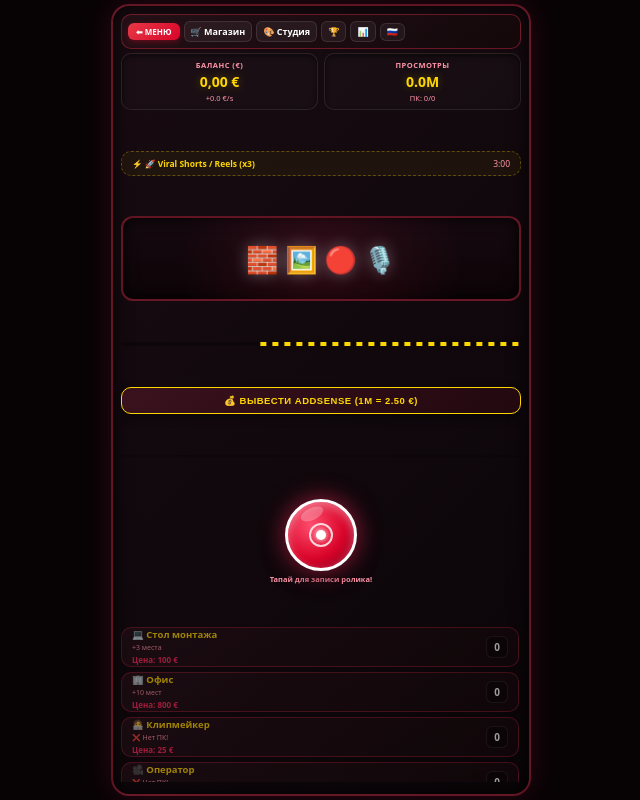
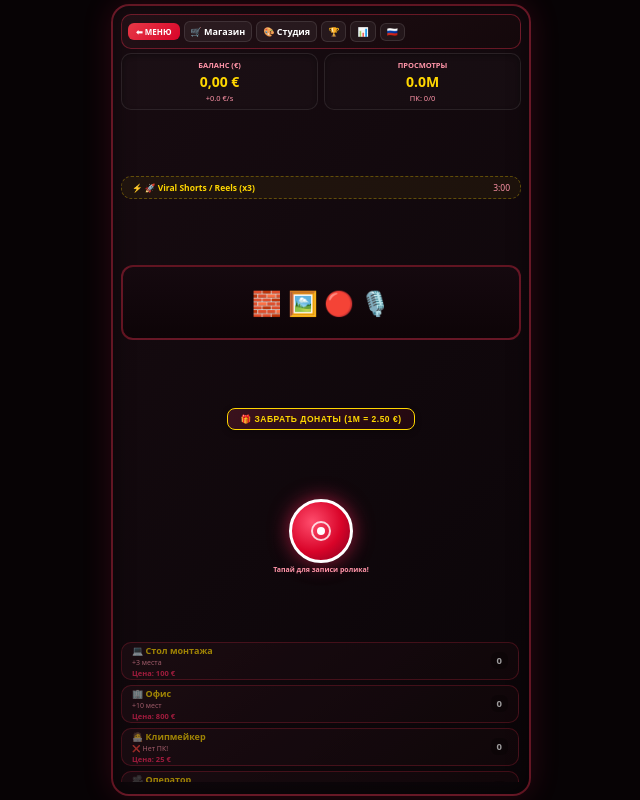
Before and after one commit to FREEzzzGames/-ube-Empire-, a plain HTML site: page game.html in a window 1280 px wide. Shown: the whole page, without its empty margins (319-959 px from the left). Drawn offline with Linux system fonts and the light colour scheme.

Commit message:
Refactor game.html for improved styling and functionality

```diff
--- a/game.html
+++ b/game.html
@@ -15,6 +15,23 @@
   --txt:#fff;
   --sub:#ff94a8;
 }
+[data-theme="rose"]{
+  --bg:#1a0812;
+  --p-bg:linear-gradient(135deg, rgba(40,15,30,0.95), rgba(20,8,15,0.98));
+  --b-col:rgba(255,100,150,0.4);
+  --acc:#ff477e;
+  --t-col:#ffdd33;
+}
+[data-theme="light"]{
+  --bg:#f0f2f5;
+  --p-bg:linear-gradient(135deg, rgba(255,255,255,0.95), rgba(240,242,245,0.98));
+  --b-col:rgba(200,50,80,0.25);
+  --acc:#d90429;
+  --t-col:#b8860b;
+  --btn:linear-gradient(145deg, #ffffff, #e6e8eb);
+  --txt:#1a1a1a;
+  --sub:#666666;
+}
 *{box-sizing:border-box;-webkit-tap-highlight-color:transparent;}
 html,body{margin:0;width:100%;height:100%;background:var(--bg);color:var(--txt);font-family:system-ui,-apple-system,sans-serif;overflow:hidden;}
 body{padding:4px;display:flex;justify-content:center;align-items:center;position:fixed;inset:0;}
@@ -23,74 +40,73 @@ body{padding:4px;display:flex;justify-content:center;align-items:center;position
   width:100%;height:100%;max-width:420px;max-height:100vh;
   display:flex;flex-direction:column;justify-content:space-between;
   padding:8px;background:var(--p-bg);border:2px solid var(--b-col);
-  border-radius:18px;box-shadow:0 0 30px rgba(255,42,95,0.15), inset 0 0 20px rgba(0,0,0,0.8);
+  border-radius:18px;box-shadow:0 0 30px rgba(255,42,95,0.15), inset 0 0 20px rgba(0,0,0,0.5);
   position:relative;backdrop-filter:blur(10px);
 }
 
 .hdr{display:flex;justify-content:space-between;align-items:center;padding:6px;background:var(--btn);border:1px solid var(--b-col);border-radius:10px;font-size:10px;}
-.hb{background:linear-gradient(135deg,#e63946,#d90429);border:none;color:#fff;padding:3px 8px;border-radius:6px;font-size:8px;text-decoration:none;font-weight:700;box-shadow:0 2px 6px rgba(213,4,41,0.4);}
+.hb{background:linear-gradient(135deg,#e63946,#d90429);border:none;color:#fff;padding:3px 8px;border-radius:6px;font-size:8px;text-decoration:none;font-weight:700;}
 .nb{background:rgba(255,255,255,0.05);border:1px solid rgba(255,255,255,0.1);color:var(--txt);padding:3px 6px;border-radius:6px;font-size:9px;text-decoration:none;font-weight:600;position:relative;display:flex;align-items:center;gap:3px;}
 .dot{position:absolute;top:2px;right:2px;width:7px;height:7px;background:#ff3b30;border-radius:50%;box-shadow:0 0 8px #ff3b30;display:none;}
 
 .body{flex-grow:1;display:flex;flex-direction:column;align-items:center;justify-content:space-between;gap:6px;overflow:hidden;padding:4px 0;}
 
 .row{display:flex;gap:6px;width:100%;}
-.box{flex:1;background:rgba(255,255,255,0.02);border:1px solid rgba(255,255,255,0.08);border-radius:10px;padding:6px;text-align:center;box-shadow:inset 0 2px 5px rgba(0,0,0,0.5);}
-.bt{font-size:7.5px;color:var(--sub);text-transform:uppercase;font-weight:700;letter-spacing:0.5px;}
-.bv{font-size:14px;font-weight:800;color:var(--t-col);margin-top:2px;text-shadow:0 0 10px rgba(255,215,0,0.3);}
+.box{flex:1;background:rgba(255,255,255,0.02);border:1px solid rgba(255,255,255,0.08);border-radius:10px;padding:6px;text-align:center;box-shadow:inset 0 2px 5px rgba(0,0,0,0.3);}
+.bt{font-size:7.5px;color:var(--sub);text-transform:uppercase;font-weight:700;}
+.bv{font-size:14px;font-weight:800;color:var(--t-col);margin-top:2px;}
 .bs{font-size:7.5px;color:var(--sub);margin-top:2px;}
 
-.tr{background:rgba(255,215,0,0.05);border:1px dashed rgba(255,215,0,0.3);border-radius:10px;padding:6px 10px;width:100%;display:flex;justify-content:space-between;font-size:8.5px;align-items:center;}
+.tr{background:rgba(255,215,0,0.05);border:1px dashed rgba(255,215,0,0.3);border-radius:10px;padding:5px 10px;width:100%;display:flex;justify-content:space-between;font-size:8.5px;align-items:center;}
 
-/* Графическая визуализация студии */
 .studio-screen{
-  width:100%;height:85px;background:linear-gradient(180deg,#15090f,#0d0407);
+  width:100%;height:75px;background:linear-gradient(180deg,#15090f,#0d0407);
   border:2px solid var(--b-col);border-radius:12px;display:flex;flex-direction:column;
   align-items:center;justify-content:center;position:relative;overflow:hidden;
-  box-shadow:inset 0 0 15px rgba(0,0,0,0.9);
 }
-.studio-elements{font-size:26px;filter:drop-shadow(0 0 8px rgba(255,255,255,0.3));z-index:2;display:flex;gap:8px;align-items:center;}
-.studio-bg-effect{position:absolute;inset:0;background:radial-gradient(circle at center, rgba(255,42,95,0.12) 0%, transparent 70%);z-index:1;}
+.studio-elements{font-size:24px;z-index:2;display:flex;gap:8px;align-items:center;}
 
-.sbtn{width:100%;background:linear-gradient(135deg,#3a121d,#22080f);border:1px solid var(--t-col);border-radius:10px;padding:7px;color:var(--t-col);font-size:9.5px;font-weight:800;cursor:pointer;box-shadow:0 4px 10px rgba(0,0,0,0.4);letter-spacing:0.5px;}
+/* Компактная кнопка «Забрать донаты» */
+.sbtn{
+  width:auto;min-width:180px;background:linear-gradient(135deg,#3a121d,#22080f);
+  border:1px solid var(--t-col);border-radius:8px;padding:5px 12px;
+  color:var(--t-col);font-size:8.5px;font-weight:800;cursor:pointer;
+  box-shadow:0 2px 6px rgba(0,0,0,0.3);letter-spacing:0.5px;margin:1px auto;
+}
 
-/* Настоящая графическая кнопка записи (Красивый глянцевый мак-стиль / студийная линза) */
-.clicker-container{display:flex;flex-direction:column;align-items:center;gap:3px;margin:2px 0;}
+.clicker-container{display:flex;flex-direction:column;align-items:center;gap:2px;margin:2px 0;}
 .clicker{
-  width:72px;height:72px;
+  width:64px;height:64px;
   background:radial-gradient(circle at 35% 35%, #ff4d6d 0%, #d90429 55%, #800020 100%);
   border:3px solid #fff;border-radius:50%;
-  display:flex;justify-content:center;align-items:center;
-  cursor:pointer;user-select:none;
-  box-shadow:0 0 25px var(--acc-glow), 0 8px 20px rgba(0,0,0,0.6), inset 0 4px 10px rgba(255,255,255,0.4);
-  transition:transform 0.08s cubic-bezier(0.175, 0.885, 0.32, 1.27), box-shadow 0.08s;
-  position:relative;
+  display:flex;justify-content:center;align-items:center;cursor:pointer;user-select:none;
+  box-shadow:0 0 20px var(--acc-glow), 0 6px 15px rgba(0,0,0,0.4);
+  transition:transform 0.08s;
 }
-.clicker:active{transform:scale(0.91);box-shadow:0 0 12px var(--acc-glow), 0 3px 10px rgba(0,0,0,0.6), inset 0 2px 5px rgba(0,0,0,0.4);}
-.clicker::after{content:'';position:absolute;top:6px;left:12px;width:24px;height:12px;background:rgba(255,255,255,0.25);border-radius:50%;transform:rotate(-25deg);}
+.clicker:active{transform:scale(0.91);}
 
-.list{width:100%;display:flex;flex-direction:column;gap:5px;max-height:155px;overflow-y:auto;padding-right:2px;}
-.card{display:flex;justify-content:space-between;align-items:center;background:var(--btn);border:1px solid var(--b-col);border-radius:10px;padding:6px 10px;font-size:9.5px;cursor:pointer;min-height:40px;text-align:left;box-shadow:0 2px 5px rgba(0,0,0,0.2);}
-.card:hover{border-color:var(--acc);background:linear-gradient(145deg, #2d141c, #190a0f);}
-.cn{color:var(--t-col);font-weight:700;font-size:9.5px;}
-.cd{font-size:7px;color:var(--sub);margin-top:1px;}
-.cc{color:var(--acc);font-weight:700;font-size:8px;margin-top:1px;}
-.cnt{font-size:10px;font-weight:800;background:rgba(0,0,0,0.4);padding:3px 7px;border-radius:6px;border:1px solid rgba(255,255,255,0.1);color:#fff;}
+.list{width:100%;display:flex;flex-direction:column;gap:5px;max-height:140px;overflow-y:auto;padding-right:2px;}
+.card{display:flex;justify-content:space-between;align-items:center;background:var(--btn);border:1px solid var(--b-col);border-radius:10px;padding:5px 10px;font-size:9.5px;cursor:pointer;min-height:38px;text-align:left;}
+.card:hover{border-color:var(--acc);}
+.cn{color:var(--t-col);font-weight:700;font-size:9px;}
+.cd{font-size:7px;color:var(--sub);}
+.cc{color:var(--acc);font-weight:700;font-size:7.5px;}
+.cnt{font-size:9.5px;font-weight:800;background:rgba(0,0,0,0.3);padding:2px 6px;border-radius:6px;}
 
-@keyframes pop{0%{transform:translateY(0) scale(1);opacity:1;}100%{transform:translateY(-30px) scale(1.2);opacity:0;}}
-.pop-txt{position:fixed;color:var(--t-col);font-size:13px;font-weight:800;pointer-events:none;z-index:999;animation:pop 0.4s ease-out forwards;text-shadow:0 0 8px rgba(255,215,0,0.6);}
+@keyframes pop{0%{transform:translateY(0) scale(1);opacity:1;}100%{transform:translateY(-25px) scale(1.2);opacity:0;}}
+.pop-txt{position:fixed;color:var(--t-col);font-size:12px;font-weight:800;pointer-events:none;z-index:999;animation:pop 0.4s ease-out forwards;}
 </style>
 </head>
 <body>
 <div class="portal">
   <div class="hdr">
     <div style="display:flex;gap:4px;align-items:center;">
-      <a href="index.html" class="hb" id="mBtn">⬅ МЕНЮ</a>
-      <a href="collection.html" class="nb" id="sBtn">🛒 Магазин<span class="dot" id="sDot"></span></a>
-      <a href="avatar.html" class="nb" id="aBtn">🎨 Студия</a>
-      <a href="gallery.html" class="nb" id="gBtn">🏆</a>
-      <a href="leaderboard.html" class="nb" id="rBtn">📊</a>
-      <button class="nb" onclick="Core.toggleLang();loc();upd();" id="lBtn">🇷🇺</button>
+      <a href="index.html" class="hb" id="mBtn" onclick="Core.playSound('click')">⬅ МЕНЮ</a>
+      <a href="collection.html" class="nb" id="sBtn" onclick="Core.playSound('click')">🛒 Магазин<span class="dot" id="sDot"></span></a>
+      <a href="avatar.html" class="nb" id="aBtn" onclick="Core.playSound('click')">🎨 Студия</a>
+      <a href="gallery.html" class="nb" id="gBtn" onclick="Core.playSound('click')">🏆</a>
+      <a href="leaderboard.html" class="nb" id="rBtn" onclick="Core.playSound('click')">📊</a>
+      <button class="nb" onclick="Core.toggleLang();loc();upd();Core.playSound('modal');" id="lBtn">🇷🇺</button>
     </div>
   </div>
 
@@ -102,35 +118,29 @@ body{padding:4px;display:flex;justify-content:center;align-items:center;position
 
     <div class="tr"><span id="trName" style="color:var(--t-col);font-weight:700;">🔥 Тренд</span><span id="trTime" style="color:var(--sub);">03:00</span></div>
 
-    <!-- Графическое окно студии -->
     <div class="studio-screen">
-      <div class="studio-bg-effect"></div>
       <div class="studio-elements" id="studioView">🎙️ 💻 💡</div>
     </div>
 
-    <div style="width:100%;height:4px;background:rgba(0,0,0,0.3);border-radius:2px;overflow:hidden;position:relative;"><div style="position:absolute;inset:0;width:200%;background:repeating-linear-gradient(90deg,transparent,transparent 6px,var(--t-col) 6px,var(--t-col) 12px);animation:fl 1.5s linear infinite;"></div></div>
-
-    <button class="sbtn" id="sellTxt" onclick="sell()">💰 ВЫВЕСТИ ADDSENSE (1M = 2.50 €)</button>
-    <div style="width:100%;height:2px;background:rgba(0,0,0,0.2);border-radius:2px;"><div id="pFill" style="height:100%;background:linear-gradient(90deg,var(--acc),var(--t-col));width:0%;"></div></div>
+    <button class="sbtn" id="sellTxt" onclick="sellDonations()">🎁 ЗАБРАТЬ ДОНАТЫ (1M = 2.50 €)</button>
 
     <div class="clicker-container">
       <div class="clicker" onclick="tap(event)">
-        <div style="width:24px;height:24px;border:2.5px solid rgba(255,255,255,0.8);border-radius:50%;display:flex;justify-content:center;align-items:center;">
-          <div style="width:10px;height:10px;background:#fff;border-radius:50%;box-shadow:0 0 6px #fff;"></div>
+        <div style="width:20px;height:20px;border:2px solid rgba(255,255,255,0.8);border-radius:50%;display:flex;justify-content:center;align-items:center;">
+          <div style="width:8px;height:8px;background:#fff;border-radius:50%;"></div>
         </div>
       </div>
-      <div style="font-size:7.5px;color:var(--sub);font-weight:600;" id="tapTxt">Тапай для записи ролика!</div>
+      <div style="font-size:7px;color:var(--sub);font-weight:600;" id="tapTxt">Тапай для записи ролика!</div>
     </div>
 
     <div class="list" id="uList"></div>
   </div>
 </div>
-<style>@keyframes fl{0%{transform:translateX(0);}100%{transform:translateX(50%);}}</style>
 <script>
 const T = {
-  ru:{m:"⬅ МЕНЮ",s:"🛒 Магазин",a:"🎨 Студия",b1:"Баланс (€)",b2:"Просмотры",sell:"💰 ВЫВЕСТИ ADDSENSE (1M = 2.50 €)",tap:"Тапай для записи ролика!",pr:"Цена",ns:"❌ Нет ПК!"},
-  de:{m:"⬅ MENÜ",s:"🛒 Shop",a:"🎨 Studio",b1:"Guthaben (€)",b2:"Aufrufe",sell:"💰 ADDSENSE AUSZAHLEN (1M = 2.50 €)",tap:"Tippen!",pr:"Preis",ns:"❌ Kein Platz!"},
-  en:{m:"⬅ MENU",s:"🛒 Shop",a:"🎨 Studio",b1:"Balance (€)",b2:"Views",sell:"💰 CASHOUT ADDSENSE (1M = 2.50 €)",tap:"Tap to record!",pr:"Price",ns:"❌ No PCs!"}
+  ru:{m:"⬅ МЕНЮ",s:"🛒 Магазин",a:"🎨 Студия",b1:"Баланс (€)",b2:"Просмотры",sell:"🎁 ЗАБРАТЬ ДОНАТЫ (1M = 2.50 €)",tap:"Тапай для записи ролика!",pr:"Цена",ns:"❌ Нет ПК!"},
+  de:{m:"⬅ MENÜ",s:"🛒 Shop",a:"🎨 Studio",b1:"Guthaben (€)",b2:"Aufrufe",sell:"🎁 SPENDEN ABHOLEN (1M = 2.50 €)",tap:"Tippen!",pr:"Preis",ns:"❌ Kein Platz!"},
+  en:{m:"⬅ MENU",s:"🛒 Shop",a:"🎨 Studio",b1:"Balance (€)",b2:"Views",sell:"🎁 CLAIM DONATIONS (1M = 2.50 €)",tap:"Tap to record!",pr:"Price",ns:"❌ No PCs!"}
 };
 function loc(){
   let l=Core.getLang(), t=T[l]||T.ru;
@@ -173,24 +183,24 @@ function updateStudioVisuals(){
 function tap(e){
   let m=Core.getTrendMultiplier();
   Core.setMoney(Core.getMoney()+m); Core.setEnergy(Core.getEnergy()+0.2*m);
-  Core.playSound(520,'triangle',0.08); Core.haptic('light'); upd();
+  Core.playSound('tap'); Core.haptic('light'); upd();
   let p=document.createElement('div'); p.className='pop-txt'; p.textContent=`+${m}x €`;
   p.style.left=(e.clientX-15)+'px'; p.style.top=(e.clientY-25)+'px';
   document.body.appendChild(p); setTimeout(()=>p.remove(),400);
 }
-function sell(){
-  let e=Core.getEnergy(); if(e<1){Core.playSound(150,'sawtooth',0.15);return;}
+function sellDonations(){
+  let e=Core.getEnergy(); if(e<1){Core.playSound('error');return;}
   Core.setMoney(Core.getMoney()+e*2.5); Core.setEnergy(0);
-  Core.playSound(880,'square',0.2); Core.haptic('heavy'); upd();
+  Core.playSound('cash'); Core.haptic('heavy'); upd();
 }
 function buy(i){
-  let u=ups[i], h=getH(); if(u.type==='worker'&&(h.tot-h.used)<=0){Core.playSound(120,'sawtooth',0.2);return;}
+  let u=ups[i], h=getH(); if(u.type==='worker'&&(h.tot-h.used)<=0){Core.playSound('error');return;}
   let mon=Core.getMoney();
   if(mon>=u.cost){
     Core.setMoney(mon-u.cost); u.count++; u.cost=Math.floor(u.cost*u.mult);
     localStorage.setItem("up_"+u.id,u.count);
-    Core.playSound(720,'square',0.15); Core.haptic('medium'); upd();
-  }else{Core.playSound(140,'sawtooth',0.2);}
+    Core.playSound('buy'); Core.haptic('medium'); upd();
+  }else{Core.playSound('error');}
 }
 function calc(){
   let eur=0,eng=0,h=getH(),tm=Core.getTrendMultiplier();
@@ -216,9 +226,6 @@ function upd(){
   document.getElementById('trName').textContent=`${tr.icon} ${tr.name} (x${tr.mult})`;
   document.getElementById('trTime').textContent=`${Math.floor(left/60)}:${('0'+(left%60)).slice(-2)}`;
 
-  let cheap=Math.min(...ups.map(u=>u.cost));
-  document.getElementById('pFill').style.width=Math.min(100,(mon/cheap)*100)+"%";
-
   let html="";
   ups.forEach((u,idx)=>{
     let can=mon>=u.cost, nm=names[idx], desc=nm.d;
@@ -230,10 +237,11 @@ function upd(){
   });
   document.getElementById('uList').innerHTML=html;
 
-  let luxC=[1500,7500,25000,85000,250000,750000,2000000,5500000,14000000,35000000,85000000,200000000,450000000,1000000000,2200000000,4800000000,10000000000,22000000000,50000000000,120000000000];
-  let dot=luxC.some((c,i)=>localStorage.getItem(`lux_${i+1}`)!=="true"&&mon>=c)||Core.getCorporationAssets().some(a=>!Core.isAssetOwned(a.id)&&mon>=a.cost)||ups.some(u=>mon>=u.cost);
-  document.getElementById('sDot').style.display=dot?'block':'none';
+  // Исправленная логика индикатора красной точки магазина (горит только если реально хватает денег на какой-то апгрейд)
+  let canAffordAny = ups.some(u => mon >= u.cost) || Core.getCorporationAssets().some(a => !Core.isAssetOwned(a.id) && mon >= a.cost);
+  document.getElementById('sDot').style.display = canAffordAny ? 'block' : 'none';
 
+  Core.applyTheme(Core.getTheme());
   updateStudioVisuals();
 }
 setInterval(()=>{let st=calc();if(st.eur>0||st.eng>0){Core.setMoney(Core.getMoney()+st.eur/10);Core.setEnergy(Core.getEnergy()+st.eng/10);upd();}},100);
```
